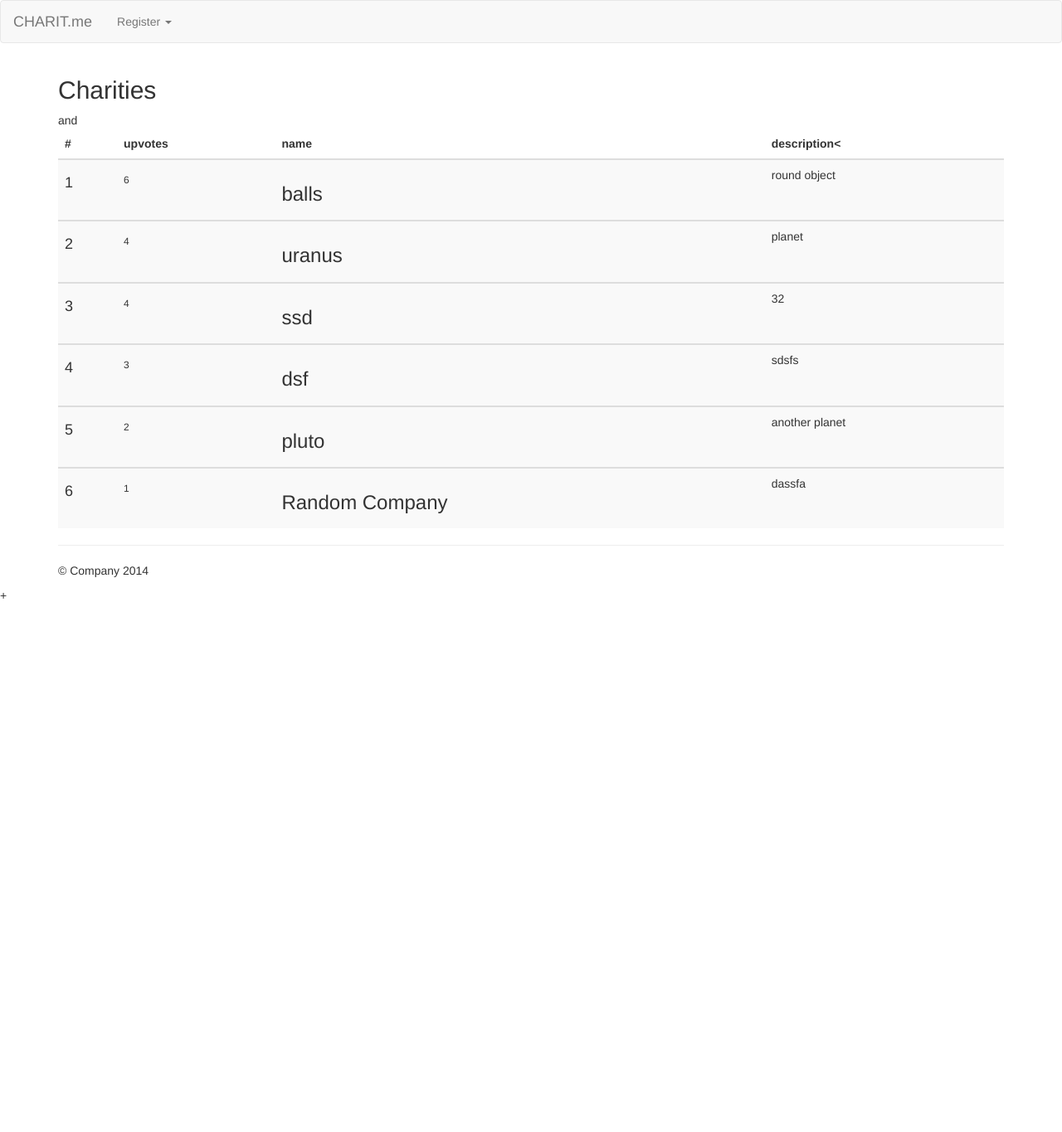
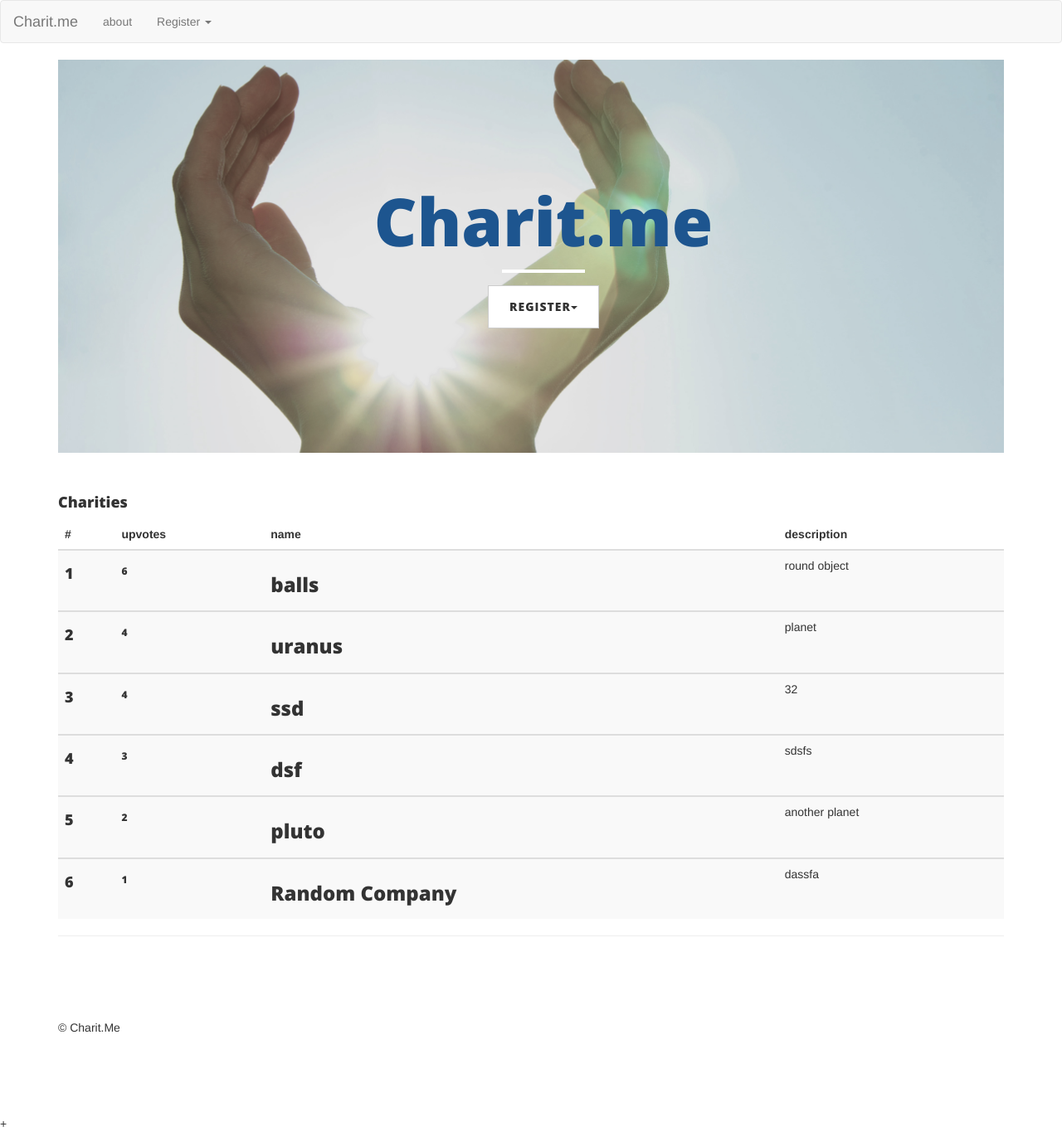
Before and after one commit to wasdkhan/charitme, a Django app: page /index in a window 1280 px wide. Shown: the whole page at 83% size. Before the commit the page ends 722 px from the top, so only its background shows below. Run offline with Django 3.2, Linux system fonts and the light colour scheme; data comes from the database, SQL or seed files in the repository; parts of the project's set-up code (start-up, migrations or seed data) failed here and were passed over; some libraries are stand-ins or nearby versions.

Commit message:
changed index

```diff
--- a/templates/base.html
+++ b/templates/base.html
@@ -16,6 +16,7 @@
 
     <!-- Custom styles for this template -->
     <link href="{% static 'css/jumbotron.css' %}" rel="stylesheet">
+    <link href="{% static 'css/clean-blog.min.css' %}" rel="stylesheet">
 
     <style>
     	body {
@@ -37,8 +38,77 @@
 
   <body>
 
+
+<!DOCTYPE html>
+<html lang="en">
+
+<head>
+
+    <meta charset="utf-8">
+    <meta http-equiv="X-UA-Compatible" content="IE=edge">
+    <meta name="viewport" content="width=device-width, initial-scale=1">
+    <meta name="description" content="">
+    <meta name="author" content="">
+
+    <title>Clean Blog</title>
+
+    <!-- Bootstrap Core CSS -->
+    <link href="css/bootstrap.min.css" rel="stylesheet">
+
+    <!-- Custom CSS -->
+    <link href="css/clean-blog.min.css" rel="stylesheet">
+
+    <!-- Custom Fonts -->
+    <link href="http://maxcdn.bootstrapcdn.com/font-awesome/4.1.0/css/font-awesome.min.css" rel="stylesheet" type="text/css">
+    <link href='http://fonts.googleapis.com/css?family=Lora:400,700,400italic,700italic' rel='stylesheet' type='text/css'>
+    <link href='http://fonts.googleapis.com/css?family=Open+Sans:300italic,400italic,600italic,700italic,800italic,400,300,600,700,800' rel='stylesheet' type='text/css'>
+
+    <!-- HTML5 Shim and Respond.js IE8 support of HTML5 elements and media queries -->
+    <!-- WARNING: Respond.js doesn't work if you view the page via file:// -->
+    <!--[if lt IE 9]>
+        <script src="https://oss.maxcdn.com/libs/html5shiv/3.7.0/html5shiv.js"></script>
+        <script src="https://oss.maxcdn.com/libs/respond.js/1.4.2/respond.min.js"></script>
+    <![endif]-->
+
+</head>
+
+<body style="color:#333333;">
+
+    <!-- Navigation -->
+    <div class="navbar navbar-default">
+  <div class="navbar-header">
+    <button type="button" class="navbar-toggle" data-toggle="collapse" data-target=".navbar-responsive-collapse">
+      <span class="icon-bar"></span>
+      <span class="icon-bar"></span>
+      <span class="icon-bar"></span>
+    </button>
+    <a class="navbar-brand" href="{% url "index" %}">Charit.me</a>
+  </div>
+  <div class="navbar-header">
+    <button type="button" class="navbar-toggle" data-toggle="collapse" data-target=".navbar-responsive-collapse">
+      <span class="icon-bar"></span>
+      <span class="icon-bar"></span>
+      <span class="icon-bar"></span>
+    </button>
+    <ul class="nav navbar-nav">
+      <li><a href="#">about</a></li>
+    </ul>
+  </div>
+  <div class="navbar-collapse collapse navbar-responsive-collapse">
+    <ul class="nav navbar-nav">
+      <li class="dropdown">
+        <a href="#" class="dropdown-toggle" data-toggle="dropdown">Register <b class="caret"></b></a>
+        <ul class="dropdown-menu">
+          <li><a href="{% url "user" %}">User</a></li>
+          <li><a href="{% url "charity" %}">Charity</a></li>
+          <li><a href="{% url "company" %}">Funding Campaign</a></li>
+        </ul>
+      </li>
+    </ul>
+  </div>
+</div>
     <!-- Main jumbotron for a primary marketing message or call to action -->
-  <div class="navbar navbar-default">
+  <!---<div class="navbar navbar-default">
   <div class="navbar-header">
     <button type="button" class="navbar-toggle" data-toggle="collapse" data-target=".navbar-responsive-collapse">
       <span class="icon-bar"></span>
@@ -59,7 +129,8 @@
       </li>
     </ul>
   </div>
-</div>
+</div>-->
+
 
     <div class="container">
     	{% block content %}
@@ -67,7 +138,7 @@
       <hr>
 
       <footer>
-        <p>&copy; Company 2014</p>
+        <p>&copy; Charit.Me</p>
       </footer>
     </div> <!-- /container -->
 
--- a/templates/index.html
+++ b/templates/index.html
@@ -2,7 +2,36 @@
 
 {% block content %}
 {% load bootstrap3 %}
-<h2 class="sub-header">Charities</h2>
+{% load staticfiles %}
+
+<!-- Page Header -->
+<!-- Set your background image for this header on the line below. -->
+
+<header class="intro-header" style="background-image: url({% static 'img/home-bg.jpg' %})">
+  <div class="container">
+    <div class="row">
+      <div class="col-lg-8 col-lg-offset-2 col-md-10 col-md-offset-1">
+        <div class="site-heading">
+          <h1 style="color:#1D558F;">Charit.me</h1>
+          <hr class="small"></hr>
+          <div class="btn-group">
+            <!-- <a href="#" class="btn btn-default">REGISTER</a> -->
+            <a href="#" class="btn btn-default dropdown-toggle" data-toggle="dropdown">REGISTER<span class="caret"></span></a>
+            <ul class="dropdown-menu">
+              <!-- <li><a href="#">About</a></li> -->
+              <li><a href="{% url "user" %}">User</a></li>
+              <li><a href="{% url "charity" %}">Charity</a></li>
+              <li><a href="{% url "company" %}">Funding Campaign</a></li>
+            </ul>
+          </div>
+        </div>
+      </div>
+    </div>
+  </div>
+</header>
+
+
+<h4 class="sub-header">Charities</h4>
 <div class="table-responsive">
   <table class="table table-striped table-hover">
     <thead>
@@ -10,9 +39,9 @@
         <th>#</th>
         <th>upvotes</th>
         <th>name</th>
-        <th>description<</th>
+        <th>description</th>
       </tr>
-    </thead>and
+    </thead>
     {% if charity_list %}
     <tbody>
       <tr>
```
Also changed, not shown: charitme/static/css/clean-blog.min.css (added), charitme/static/img/home-bg.jpg (added), 2 other files.
